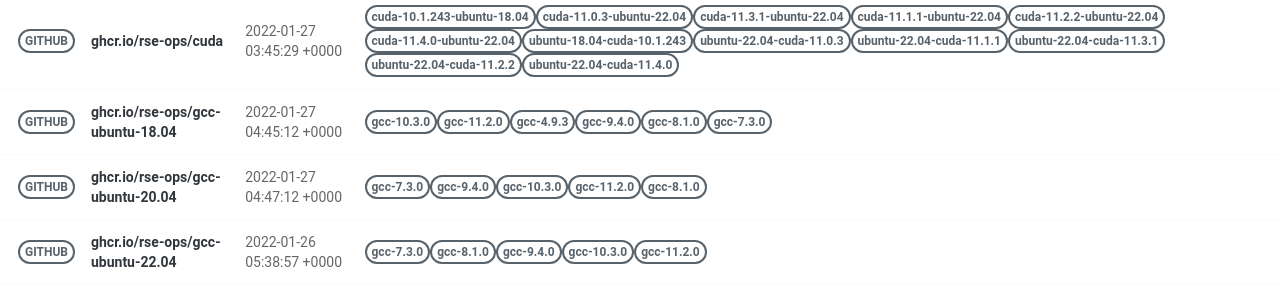
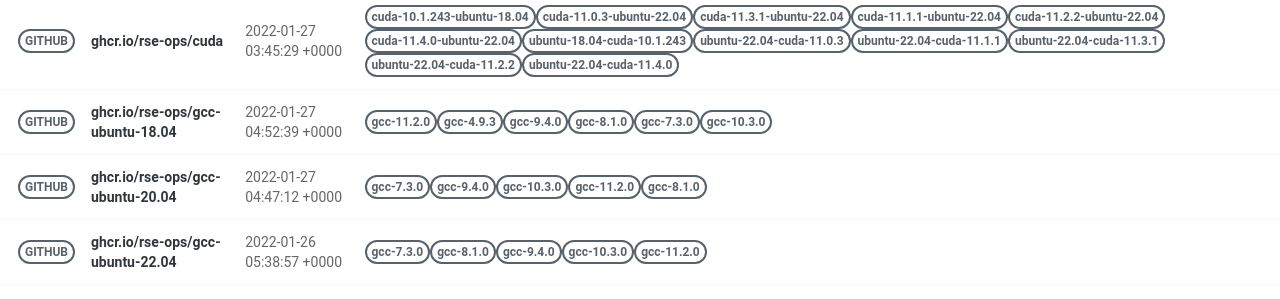
Before and after one commit to rse-ops/docker-images, a Jekyll site: the page built from pages/index.md, in a window 1280 px wide. Shown: the part 502-801 px from the top of the page. Built offline with Jekyll 4.4.1, drawn with Linux system fonts in a browser that asks for light colours; nearby versions of some CDN libraries.

Commit message:
Automated push to update library 2022-01-27

```diff
--- a/_library/ghcr.io-rse-ops-gcc-ubuntu-18.04.md
+++ b/_library/ghcr.io-rse-ops-gcc-ubuntu-18.04.md
@@ -1,14 +1,11 @@
 ---
 layout: container
 name: ghcr.io/rse-ops/gcc-ubuntu-18.04
-updated_at: 2022-01-27 04:45:12.815837
+updated_at: 2022-01-27 04:52:39.553938
 
 
 container_url: https://github.com/orgs/rse-ops/packages/container/package/gcc-ubuntu-18.04
 versions:
- - tag: gcc-10.3.0
-   dockerfile: https://github.com/rse-ops/docker-images/blob/main/ubuntu/gcc/Dockerfile
-   manifest: https://crane.ggcr.dev/manifest/ghcr.io/rse-ops/gcc-ubuntu-18.04:gcc-10.3.0
  - tag: gcc-11.2.0
    dockerfile: https://github.com/rse-ops/docker-images/blob/main/ubuntu/gcc/Dockerfile
    manifest: https://crane.ggcr.dev/manifest/ghcr.io/rse-ops/gcc-ubuntu-18.04:gcc-11.2.0
```
Also changed, not shown: other parts of _library/ghcr.io-rse-ops-gcc-ubuntu-18.04.md (+3 -0 lines).
